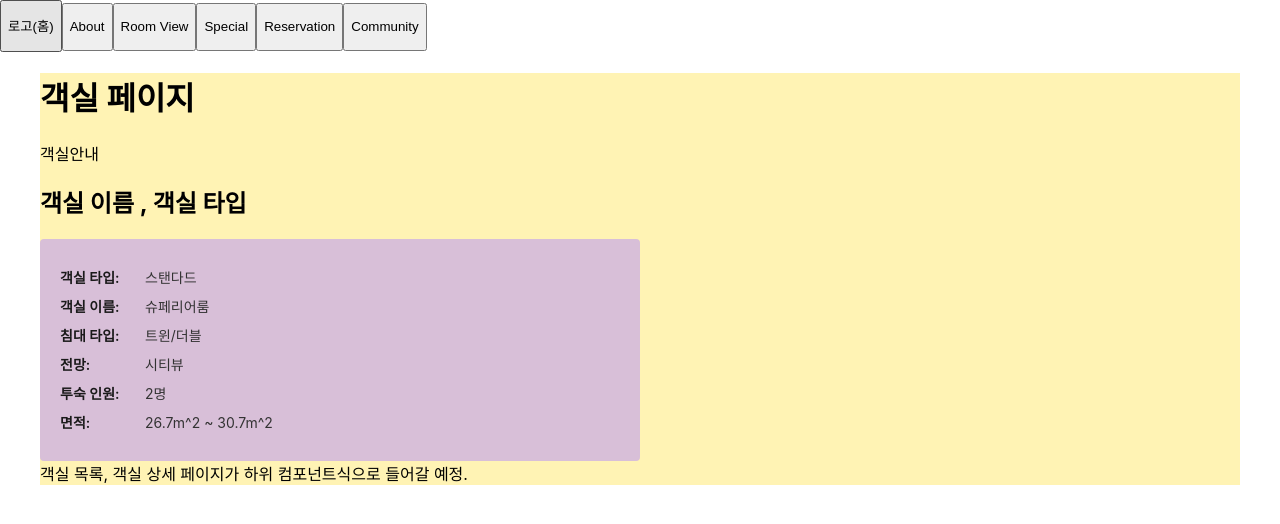
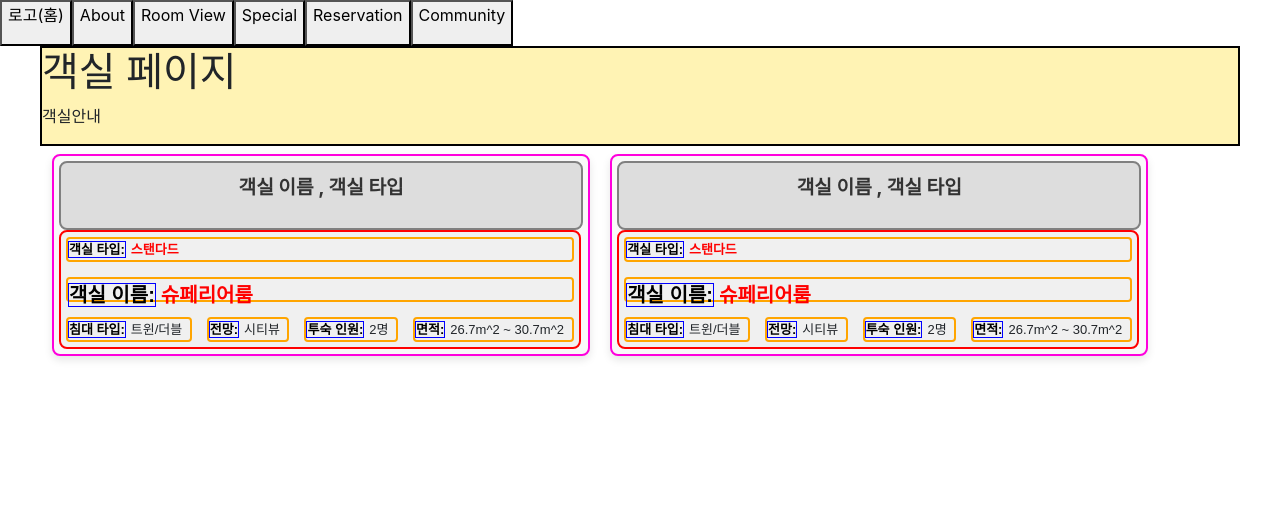
Before and after one commit to eziquexx/hjhotel-front, a React (Create React App) app: page /room in a window 1280 px wide. Shown: the top 524 px of the page. Built offline with nearby package versions, Linux system fonts and the light colour scheme.

Commit message:
24.11.14 진주 [진행중]: Room 리스트 - info 완료/ image시작

```diff
--- a/package.json
+++ b/package.json
@@ -6,7 +6,9 @@
     "@testing-library/jest-dom": "^5.17.0",
     "@testing-library/react": "^13.4.0",
     "@testing-library/user-event": "^13.5.0",
+    "bootstrap": "^5.3.3",
     "react": "^18.3.1",
+    "react-bootstrap": "^2.10.5",
     "react-dom": "^18.3.1",
     "react-router-dom": "^6.28.0",
     "react-scripts": "5.0.1",
--- a/public/index.html
+++ b/public/index.html
@@ -1,11 +1,8 @@
 <!DOCTYPE html>
 <html lang="en">
   <head>
-     <!-- 24.11.13 진주 [진행중] imgslider CDN -->
-    <link
-      rel="stylesheet"
-      href="https://unpkg.com/swiper@10.0.0/swiper-bundle.min.css"
-    />
+     <!-- 24.11.14 진주 [진행중] bootstrap imgslider CDN -->
+    <link href="https://stackpath.bootstrapcdn.com/bootstrap/5.3.0/css/bootstrap.min.css" rel="stylesheet">
     <meta charset="utf-8" />
     <link rel="icon" href="%PUBLIC_URL%/favicon.ico" />
     <meta name="viewport" content="width=device-width, initial-scale=1" />
@@ -44,8 +41,7 @@
       To begin the development, run `npm start` or `yarn start`.
       To create a production bundle, use `npm run build` or `yarn build`.
     -->
-      <!-- 24.11.13 진주 [진행중] imgslider CDN -->
-    <script src="https://unpkg.com/swiper@10.0.0/swiper-bundle.min.js"></script>
-
-  </body>
+      <!-- 24.11.14 진주 [진행중] bootstrap imgslider CDN -->
+      <script src="https://stackpath.bootstrapcdn.com/bootstrap/5.3.0/js/bootstrap.bundle.min.js"></script>
+    </body>
 </html>
--- a/src/component/user/room/css/RoomContent.css
+++ b/src/component/user/room/css/RoomContent.css
@@ -2,5 +2,8 @@
 .room_container{
 margin: 0 auto;
 width: 1200px;
+height: 100%;
 background-color: #fff2a9dc;
+border: 2px solid rgb(0, 0, 0);
+
 }
--- a/src/component/user/room/css/Room_Info.css
+++ b/src/component/user/room/css/Room_Info.css
@@ -1,21 +1,45 @@
 .room_info {
-    background-color: #D8BFD8; /* 라일락색 */
-    padding: 20px;
-    border-radius: 4px;
-    width: 50%;
-    box-sizing: border-box;
+    display: flex;
+    flex-wrap: wrap;
+    gap: 5px;
+    width: 99.5%;
+    background-color: #f0f0f0;
+    border-radius: 8px;
+    font-family: Arial, sans-serif;
+    max-width: 600px;
+    border: 2px solid red;
 }
 
 .room_info p {
-    margin: 8px 0;
-    line-height: 1.5;
-    font-size: 14px;
-    color: #333;
+    flex: 1 1 auto;;
+    width: auto;
+    height: 25px;
+    font-size: 13px;
+    justify-content: space-between;
+    align-items: center;
+    padding: 1px 0;
+    margin: 5px;
+    border-radius: 4px;
+    border: 2px solid orange;
+
+}
+
+.room_info p:nth-child(1) {
+    width: 100%;
+    color: red;
+    font-weight: bold;
+}
+
+.room_info p:nth-child(2) {
+    width: 100%;
+    font-size: 20px;
+    color: red;
+    font-weight: bold;
 }
 
 .room_info strong {
-    display: inline-block;
-    width: 85px; /* 라벨들의 일관된 너비 */
-    font-weight: 600;
-    color: #1a1a1a;
+    margin-right: 5px;
+    color: black;
+    font-weight: bold;
+    border: 1px solid blue
 }
--- a/src/component/user/room/css/Room_ListCell.css
+++ b/src/component/user/room/css/Room_ListCell.css
@@ -1,4 +1,21 @@
-.room-listcell{
-color: #000;
+.cell_container {
+    float: left;
+    width: 45%;
+    border: 2px solid rgb(255, 0, 221);
+    padding: 5px;
+    margin:10px;
+    background-color: #f9f9f9;
+    border-radius: 8px;
+    box-shadow: 0 4px 8px rgba(0, 0, 0, 0.1);
+}
 
+.cell_room {
+    font-size: 1.2rem;
+    font-weight: bold;
+    color: #333;
+    padding: 10px;
+    border: 2px solid grey;
+    background-color: #ddd;
+    border-radius: 8px;
+    text-align: center;
 }
--- a/src/component/user/room/script/RoomContent.jsx
+++ b/src/component/user/room/script/RoomContent.jsx
@@ -10,10 +10,10 @@ export default function RoomContent() {
        <h1>객실 페이지</h1>
      <p className="room_top"> 객실안내 </p>
       <Room_cell />
+      <Room_cell />
       {/* <Room_cell /> */}
       {/* <Room_cell /> */}
       {/* <Room_cell /> */}
-      <div>객실 목록, 객실 상세 페이지가 하위 컴포넌트식으로 들어갈 예정.</div>
-    </div>
+       </div>
   );
 }
--- a/src/component/user/room/script/Room_Info.jsx
+++ b/src/component/user/room/script/Room_Info.jsx
@@ -4,8 +4,8 @@ import '../css/Room_Info.css';
 export default function Room_Info() {
     return(
  <div className="room_info">
-<p><strong>객실 타입:</strong>스탠다드</p>
-<p><strong>객실 이름:</strong>슈페리어룸</p>
+<p><strong >객실 타입:</strong>스탠다드</p>
+<p><strong >객실 이름:</strong>슈페리어룸</p>
 <p><strong>침대 타입:</strong>트윈/더블</p>
 <p><strong>전망:</strong>시티뷰</p>
 <p><strong>투숙 인원:</strong>2명</p>
--- a/src/component/user/room/script/Room_ListCell.jsx
+++ b/src/component/user/room/script/Room_ListCell.jsx
@@ -1,14 +1,17 @@
 import Room_ImgSlider from "./Room_ImgSlider";
 import Room_Info from "./Room_Info";
+import '../css/Room_ListCell.css';
 
-export default function Room_cell(){
+export default function Room_ListCell(){
     return(
 
    <div className="cell_container">
-   <h2 className="room_name">객실 이름 , 객실 타입</h2>
 
+   <div className="cell_room">
+    <p>객실 이름 , 객실 타입</p>
+   </div>
         {/* <Room_ImgSlider/> */}
         <Room_Info />
-       </div>
+    </div>
     )
 };
```
Also changed, not shown: 1 other file (tests, documents, lock files or other folders).
